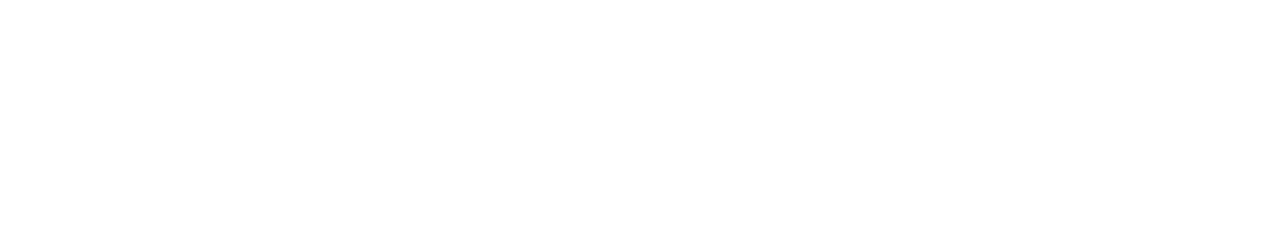
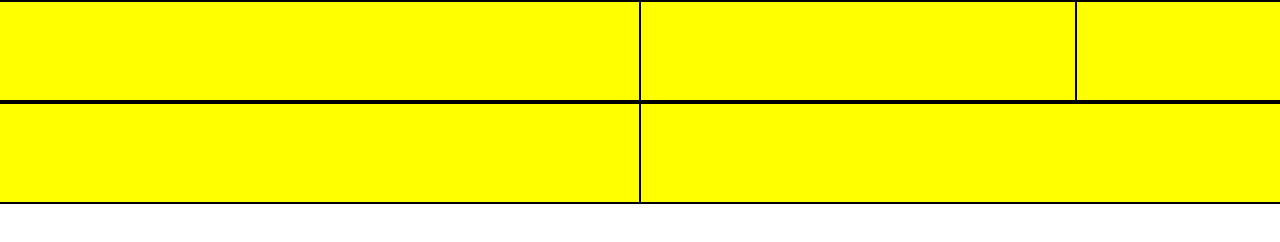
Before and after one commit to danielgoran/bootstrap-practice, a plain HTML site: page index.html in a window 1280 px wide. Drawn offline with nearby package versions, Linux system fonts and the light colour scheme.

Commit message:
practice with grids for extra large display

```diff
--- a/css/style.css
+++ b/css/style.css
@@ -0,0 +1,5 @@
+div {
+	min-height: 100px;
+	background-color: #ffff00;
+	border: 1px solid #000;
+}
--- a/index.html
+++ b/index.html
@@ -3,11 +3,35 @@
 <head>
 	<meta charset="UTF-8">
 	<title>Bootstrap Practice</title>
-<!-- 	<link rel="stylesheet" href="css/bootstrap.min.css"> -->
-	<link rel="stylesheet" href="https://stackpath.bootstrapcdn.com/bootstrap/4.3.1/css/bootstrap.min.css">
-	<link rel="stylesheet" href="css/style.css">
+	<link rel="stylesheet" type="text/css" href="css/bootstrap.min.css">
+	<!-- <link rel="stylesheet" href="https://stackpath.bootstrapcdn.com/bootstrap/4.3.1/css/bootstrap.min.css"> -->
+	<link rel="stylesheet" type="text/css" href="css/style.css">
 </head>
 <body>
+	<div class="row">
+		<!-- === Display extra large with one block which take the space of 12 columns === -->
+		<!-- <div class="col-xl-12"></div> -->
+
+
+		<!-- === The blocks now take the whole space which is divided into two parts === -->
+		<!-- <div class="col-xl-6"></div>
+		<div class="col-xl-6"></div> -->
+
+		<!-- === Block col-xl-6 takes half of the page, two other blocks divide the other half of the page (col-xl-4 take the place of 4 columns and col-xl-2 takes up only 2 columns) === -->
+		<div class="col-xl-6"></div>
+		<div class="col-xl-4"></div>
+		<div class="col-xl-2"></div>
+	</div>
+	<!-- === If we want to create another row, we just need to create another class “row” rightnext to the first one.
+
+		I.e. if the size is larger than 1200px - everything works fine, but as soon as the size gets less than 1200px – all our blocks are placed one below the other, which doesn’t look really nice.
+		The thing is, we wrote col-xl-6 and xl is only used when the size is larger than 1200px.
+		=== -->
+	<div class="row">
+		<div class="col-xl-6"></div>
+		<div class="col-xl-6"></div>
+	</div>
+
 
 </body>
 </html>
```
